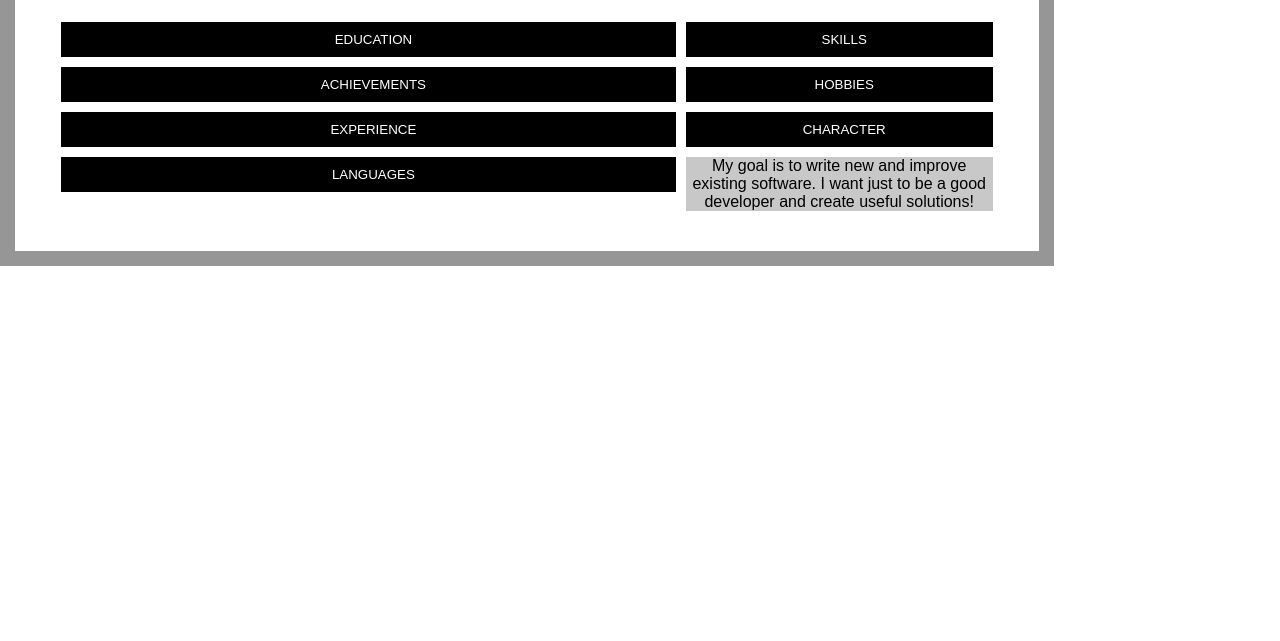
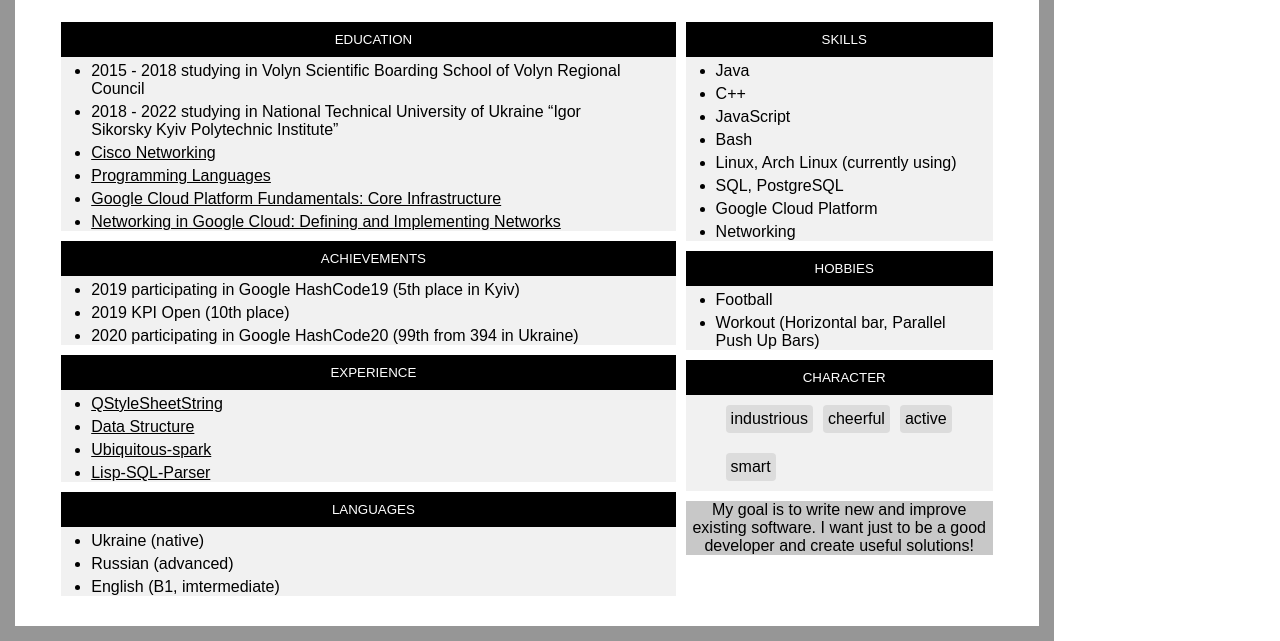
Before and after one commit to TheBestTvarynka/homepage, a plain HTML site: page index.html in a window 1280 px wide. Shown: the part 229-870 px from the top of the page. Before the commit the page ends 800 px from the top, so only its background shows below. Drawn offline with Linux system fonts and the light colour scheme.

Commit message:
all blocks are opened in the beginning

```diff
--- a/index.html
+++ b/index.html
@@ -137,7 +137,6 @@
     <script>
       let coll = document.getElementsByClassName("collapsible");
       let i;
-
       for (i = 0; i < coll.length; i++) {
         coll[i].addEventListener("click", function() {
           this.classList.toggle("active");
@@ -148,6 +147,7 @@
             c.style.maxHeight = c.scrollHeight + "px";
           }
         });
+        coll[i].click();
       }
     </script>
   </body>
```
